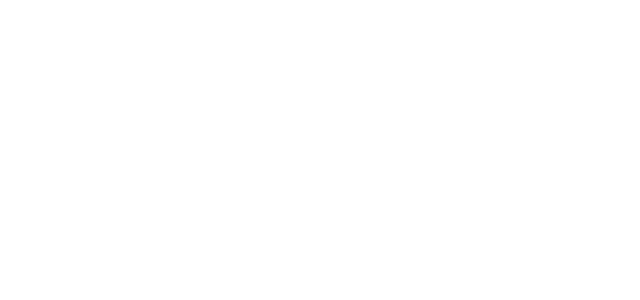
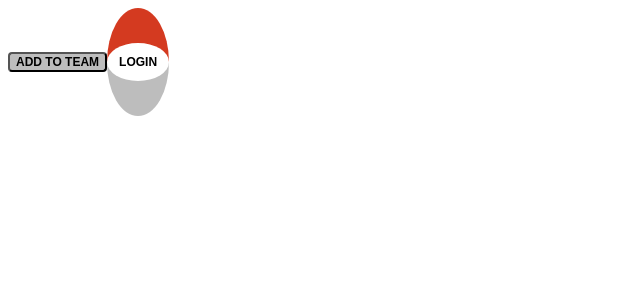
Before and after one commit to MDVR544/fro2026eindopdrachtpokedex, a React (Vite) app: page / in a window 1280 px wide. Shown: the top 300 px of the page, without its empty margins (0-640 px from the left). Built offline with nearby package versions, Linux system fonts and the light colour scheme.

Commit message:
button styling

```diff
--- a/src/App.jsx
+++ b/src/App.jsx
@@ -4,7 +4,8 @@
 
   return (
     <>
-
+<button type="button">Add to team</button>
+      <button className="Pokéball" type="submit">login</button>
     </>
   )
 }
--- a/src/index.css
+++ b/src/index.css
@@ -0,0 +1,38 @@
+:root {
+  --pokémon-red-color: #D43A20;
+  --pokémon-white-color: #F7F7F7;
+  --pokémon-yellow-color: #FFF447;
+  --pokémon-green-color: #74DE33;
+  --pokémon-blue-color: #00FFFF;
+  --pokémon-grey-color: #BDBDBD ;
+  --pokémon-border-color: #000000;
+  --pokémon-text-color: #000000;
+  --pokémon-button-radius: 4px;
+  --pokémon-button-background-color: var(--pokémon-grey-color);
+
+}
+
+button {
+  font-size: 12px;
+  font-weight: bold;
+  text-align: center;
+  text-transform: uppercase;
+  background-color: var(--pokémon-button-background-color);
+  border-radius: var(--pokémon-button-radius);
+  color: var(--pokémon-text-color);
+  cursor: pointer;
+}
+
+.Pokéball {
+ background-color: white;
+  height: auto;
+  width: auto;
+  padding: 12px;
+  text-align: center;
+  border-radius: 50%;
+  border-top:35px solid var(--pokémon-red-color);
+  border-left: 0 solid transparent;
+  border-right: 0 solid transparent;
+  border-bottom: 35px solid var(--pokémon-grey-color);
+  cursor: pointer;
+}
```
